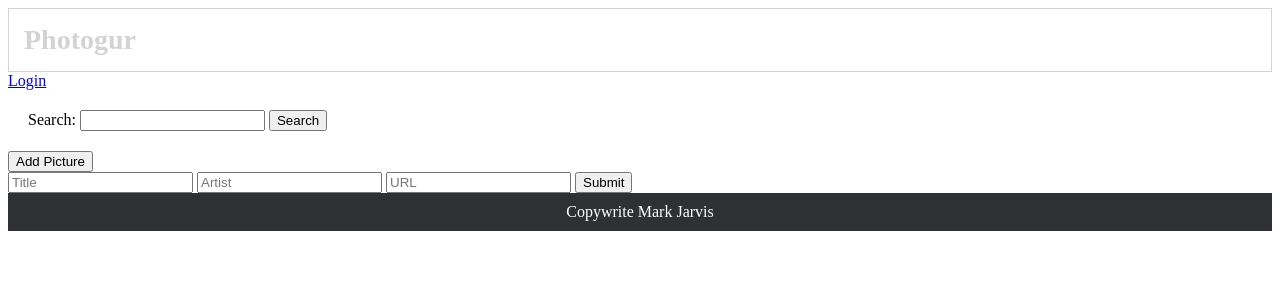
After one commit to mtgjarvis/photogur_part1_july26, a Django app: page /add_picture/ in a window 1280 px wide. The commit adds this page. Shown: the top 300 px of the page. Run offline with Django 3.2, Linux system fonts and the light colour scheme.

Commit message:
created add picture function attached to user

```diff
--- a/photogur/models.py
+++ b/photogur/models.py
@@ -13,6 +13,12 @@ class Picture(models.Model):
         return self.title
 
 
+class PictureForm(ModelForm):
+    class Meta:
+        model = Picture
+        fields = ['title', 'artist', 'url', 'user']
+
+
 class Comment(models.Model):
     name = models.CharField(max_length=255)
     created_at = models.DateTimeField(auto_now_add=True)
--- /dev/null
+++ b/photogur/templates/add_picture.html
@@ -0,0 +1,10 @@
+{% extends "base.html" %}
+{% block content %}
+<form action="{% url 'add_picture' %}" method="POST">
+    {% csrf_token %}
+    <input type="text" name="title" placeholder="Title">
+    <input type="text" name="artist" placeholder="Artist">
+    <input type="text" name="url" placeholder="URL">
+    <input type="submit" value="Submit">
+</form>
+{% endblock %}
--- a/photogur/templates/base.html
+++ b/photogur/templates/base.html
@@ -27,6 +27,9 @@
             </label>
             <input type="Submit" value="Search">
         </form>
+        <form action="{% url 'add_picture' %}" method="GET">
+                <input type="submit" value="Add Picture" >
+        </form>
     {% block content %}
     {% endblock %}
     <footer> Copywrite Mark Jarvis </footer>
--- a/photogur/templates/picture.html
+++ b/photogur/templates/picture.html
@@ -3,6 +3,7 @@
 
 <h2>{{picture.title}}</h2>
 <h3>By {{picture.artist}}</h3>
+<h6>Posted by {{ picture.user }}</h6>
 
 <img src="{{picture.url}}" alt="{{picture.title}}" />
 <ul>
--- a/photogur/urls.py
+++ b/photogur/urls.py
@@ -27,4 +27,5 @@ urlpatterns = [
     path('login/', views.login_view, name='login'),
     path('logout/', views.logout_view, name='logout'),
     path('signup/', views.signup, name='signup'),
+    path('add_picture/', views.add_picture, name='add_picture'),
 ]
--- a/photogur/views.py
+++ b/photogur/views.py
@@ -1,6 +1,6 @@
 from django.http import HttpResponse, HttpResponseRedirect
 from django.shortcuts import render
-from photogur.models import Picture, Comment
+from photogur.models import Picture, Comment, PictureForm
 from photogur.forms import LoginForm, Form
 from django.contrib.auth import authenticate, login, logout
 from django.contrib.auth.forms import UserCreationForm
@@ -57,6 +57,16 @@ def pictures(request):
     return HttpResponse(response)
 
 
+def add_picture(request):
+    if request.method == 'POST':
+        new_picture = Picture(title=request.POST['title'], artist=request.POST['artist'], url=request.POST['url'], user=request.user)
+        new_picture.save()
+        context = {'picture': new_picture}
+        return render(request, 'picture.html', context)
+    else:
+        return render(request, 'add_picture.html')
+
+
 def picture_show(request, id):
     picture = Picture.objects.get(pk=id)
     context = {'picture': picture}
```
Also changed, not shown: db.sqlite3.
